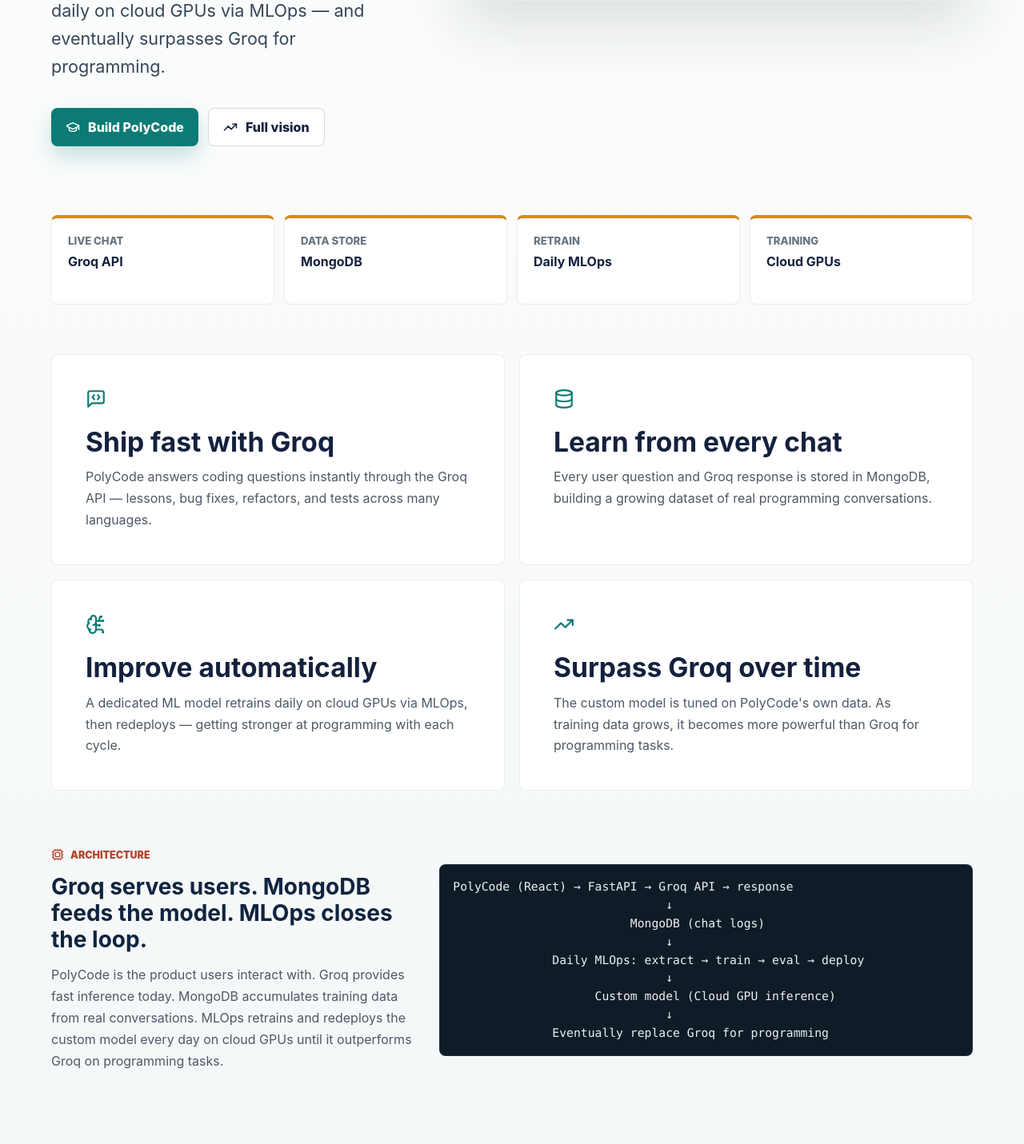
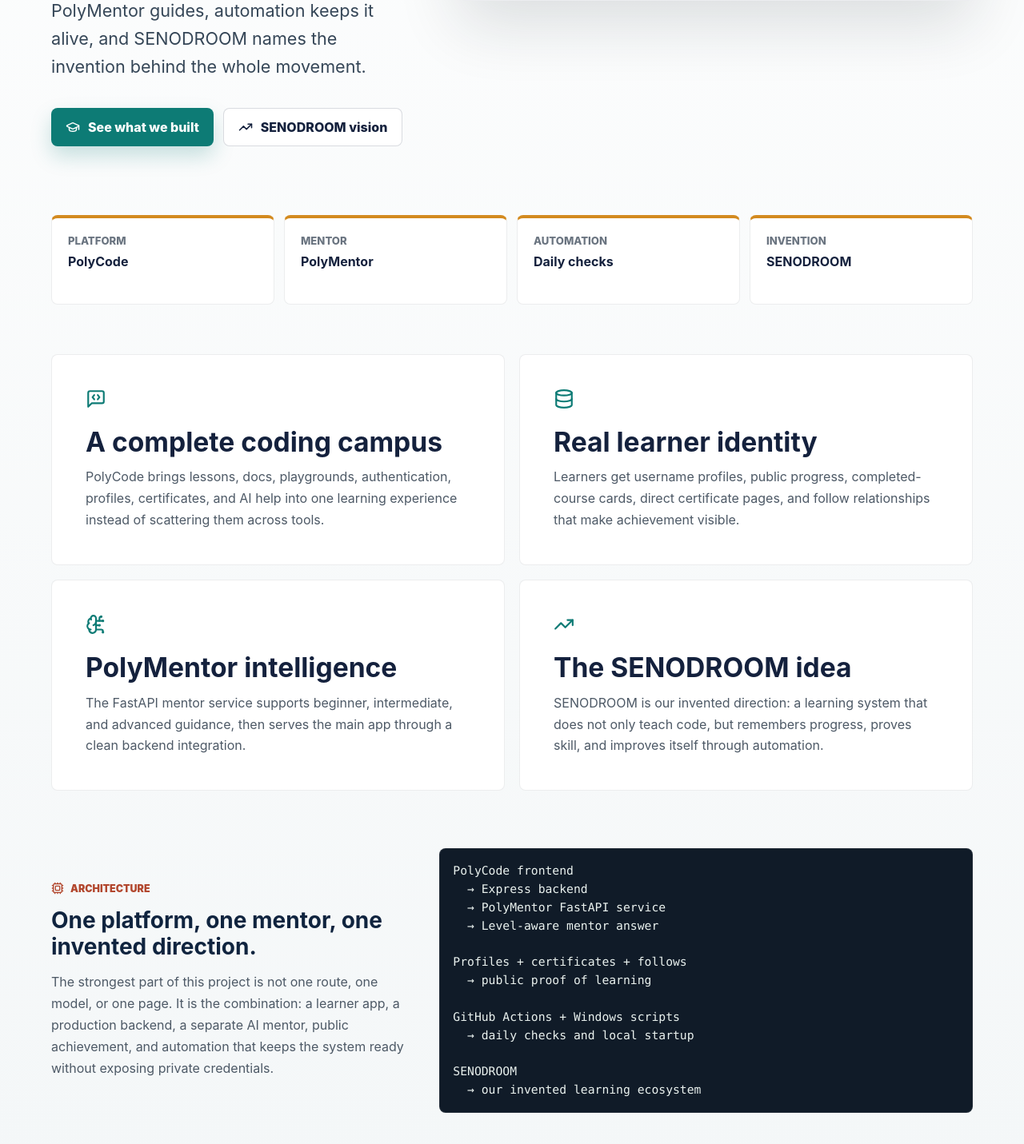
Before and after one commit to QuantumLogicsLabs/PolyMentor-Website, a React (Vite) app: page / in a window 1280 px wide. Shown: the part 683-2114 px from the top of the page at 80% size. Built offline with nearby package versions, Linux system fonts and the light colour scheme.

Commit message:
added something

```diff
--- a/src/App.jsx
+++ b/src/App.jsx
@@ -36,138 +36,138 @@
 ];
 
 const stats = [
-  { label: "Live chat", value: "Groq API" },
-  { label: "Data store", value: "MongoDB" },
-  { label: "Retrain", value: "Daily MLOps" },
-  { label: "Training", value: "Cloud GPUs" },
+  { label: "Platform", value: "PolyCode" },
+  { label: "Mentor", value: "PolyMentor" },
+  { label: "Automation", value: "Daily checks" },
+  { label: "Invention", value: "SENODROOM" },
 ];
 
 const missionCards = [
   {
     icon: MessageSquareCode,
-    title: "Ship fast with Groq",
-    text: "PolyCode answers coding questions instantly through the Groq API — lessons, bug fixes, refactors, and tests across many languages.",
+    title: "A complete coding campus",
+    text: "PolyCode brings lessons, docs, playgrounds, authentication, profiles, certificates, and AI help into one learning experience instead of scattering them across tools.",
   },
   {
     icon: Database,
-    title: "Learn from every chat",
-    text: "Every user question and Groq response is stored in MongoDB, building a growing dataset of real programming conversations.",
+    title: "Real learner identity",
+    text: "Learners get username profiles, public progress, completed-course cards, direct certificate pages, and follow relationships that make achievement visible.",
   },
   {
     icon: BrainCircuit,
-    title: "Improve automatically",
-    text: "A dedicated ML model retrains daily on cloud GPUs via MLOps, then redeploys — getting stronger at programming with each cycle.",
+    title: "PolyMentor intelligence",
+    text: "The FastAPI mentor service supports beginner, intermediate, and advanced guidance, then serves the main app through a clean backend integration.",
   },
   {
     icon: TrendingUp,
-    title: "Surpass Groq over time",
-    text: "The custom model is tuned on PolyCode's own data. As training data grows, it becomes more powerful than Groq for programming tasks.",
+    title: "The SENODROOM idea",
+    text: "SENODROOM is our invented direction: a learning system that does not only teach code, but remembers progress, proves skill, and improves itself through automation.",
   },
 ];
 
 const polycodeSteps = [
   {
     icon: KeyRound,
-    title: "1. Configure environment",
-    text: "Install the PolyCode backend, Groq SDK, and MongoDB driver. Set API keys and database connection strings.",
+    title: "1. Build the learner app",
+    text: "React powers the learner-facing website: routing, auth screens, language hubs, docs pages, profiles, certificates, and the draggable PolyMentor assistant.",
     command:
-      "python -m pip install -e .\npython -m pip install -r requirements-groq.txt\nexport GROQ_API_KEY=\"your_key\"\nexport MONGODB_URI=\"mongodb://localhost:27017/polycode\"",
+      "frontend/\n  React 19\n  AuthProvider + AssistantProvider\n  Lessons, profiles, certificates, playgrounds",
   },
   {
     icon: Server,
-    title: "2. Start PolyCode API",
-    text: "Run the FastAPI server. It handles chat requests through Groq and persists every conversation to MongoDB.",
+    title: "2. Connect the Express API",
+    text: "The backend handles auth, documents, chat, certificates, profile photos, follow/unfollow, and non-blocking identity sync with the main database.",
     command:
-      "uvicorn src.api.app:app --reload\n# Endpoints: /chat /review /teach",
+      "backend/\n  /api/auth\n  /api/documents\n  /api/chat\n  /api/certificates",
   },
   {
     icon: Database,
-    title: "3. MongoDB schema",
-    text: "Each chat document stores the user message, Groq response, language, difficulty level, timestamp, and session metadata.",
+    title: "3. Serve PolyMentor separately",
+    text: "PolyMentor runs as its own FastAPI AI mentor service, so the learning platform can evolve independently from the model and inference layer.",
     command:
-      "{\n  \"session_id\": \"...\",\n  \"user_message\": \"...\",\n  \"groq_response\": \"...\",\n  \"language\": \"python\",\n  \"level\": \"beginner\",\n  \"created_at\": \"2026-06-06T12:00:00Z\"\n}",
+      "PolyMentor/\n  GET /health\n  POST /chat\n  POST /analyze\n  level: beginner | intermediate | advanced",
   },
   {
     icon: CheckCircle2,
-    title: "4. Validate the pipeline",
-    text: "Send test chats, confirm Groq responses arrive quickly, and verify documents appear in MongoDB.",
+    title: "4. Automate the boring parts",
+    text: "GitHub Actions checks the deployed API daily, while a Windows script can start the local mentor on the laptop without opening any website.",
     command:
-      "python -m py_compile src/inference/pipeline.py src/api/app.py\nnpm --prefix website run build",
+      "GitHub Actions: deployed health + chat smoke test\nWindows Task Scheduler: local PolyMentor on port 9999",
   },
 ];
 
 const polycodeFlow = [
-  "User asks a coding question or pastes code on PolyCode.",
-  "PolyCode sends the request to Groq with tutor instructions and context.",
-  "Groq returns a fast, high-quality programming answer.",
-  "The full conversation pair is saved to MongoDB for future training.",
-  "Users get instant help; the dataset grows with every session.",
+  "A learner signs in, chooses a track, and studies through structured PolyCode pages.",
+  "Progress, profiles, following, and certificates turn learning into a public portfolio.",
+  "The assistant sends level-aware requests through the backend to PolyMentor.",
+  "PolyMentor answers as a focused coding mentor, not a generic chatbot.",
+  "Daily automation keeps the deployed service checked and the local laptop service easy to run.",
 ];
 
 const mlopsSteps = [
   {
-    title: "Schedule daily extraction",
+    title: "Daily deployed API checks",
     command:
-      "# Cron or Airflow DAG — runs every night\npython scripts/extract_training_data.py \\\n  --mongodb-uri $MONGODB_URI \\\n  --output data/processed/daily_train.json \\\n  --since yesterday",
+      ".github/workflows/polymentor-daily.yml\n\nChecks:\n  GET /health\n  POST /chat",
   },
   {
-    title: "Launch cloud GPU training",
+    title: "Laptop-local startup",
     command:
-      "# RunPod / Lambda / GCP / AWS\npython scripts/train_cloud.py \\\n  --data data/processed/daily_train.json \\\n  --base-model Qwen/Qwen2.5-Coder-7B-Instruct \\\n  --output models_saved/polycode-lora \\\n  --epochs 3",
+      "scripts/start-polymentor-local.ps1\n\nRuns Uvicorn locally\nAvoids duplicate servers\nWrites logs outside git",
   },
   {
-    title: "Evaluate against Groq baseline",
+    title: "Windows scheduled task",
     command:
-      "python scripts/evaluate_model.py \\\n  --checkpoint models_saved/polycode-lora \\\n  --benchmark data/processed/eval_set.json \\\n  --compare-groq",
+      "scripts/register-polymentor-daily-task.ps1\n\nExample:\n  -StartTime 09:00\n  -Port 9999",
   },
   {
-    title: "Redeploy if quality improves",
+    title: "Secret-safe operations",
     command:
-      "python scripts/deploy_model.py \\\n  --checkpoint models_saved/polycode-lora \\\n  --target hf://your-org/polycode-model \\\n  --promote-if-better-than-groq",
+      "Use .env.example for names only\nKeep real keys local\nNever publish credentials in guides",
   },
 ];
 
 const mlopsCycle = [
   {
     icon: Database,
-    title: "Extract",
-    text: "Pull new chat pairs from MongoDB since the last training run.",
+    title: "Check",
+    text: "GitHub Actions verifies the deployed PolyMentor API every day.",
   },
   {
     icon: Cpu,
-    title: "Train",
-    text: "Fine-tune the coding model on cloud GPUs with LoRA or full fine-tuning.",
+    title: "Start",
+    text: "Windows Task Scheduler can start the laptop-local mentor service automatically.",
   },
   {
     icon: CheckCircle2,
-    title: "Evaluate",
-    text: "Benchmark against Groq on programming tasks — bug fixes, code gen, explanations.",
+    title: "Protect",
+    text: "The automation is designed to avoid publishing secrets or generated local files.",
   },
   {
     icon: Rocket,
-    title: "Deploy",
-    text: "Push the improved checkpoint to inference and optionally route traffic from Groq.",
+    title: "Improve",
+    text: "Each layer can be upgraded independently: frontend, backend, mentor API, and model pipeline.",
   },
 ];
 
 const deployPolycodeSteps = [
   {
-    title: "Prepare production secrets",
+    title: "Document environment names only",
     command:
-      "GROQ_API_KEY=your_groq_key\nGROQ_MODEL=llama-3.3-70b-versatile\nMONGODB_URI=mongodb+srv://user:pass@cluster/?retryWrites=true&w=majority\nMONGODB_DB=polycode\nMONGODB_COLLECTION=pormpts",
+      ".env.example\n\nDocument required variable names.\nDo not publish real values.\nDo not paste production credentials.",
   },
   {
-    title: "Install and run the API",
+    title: "Run the deployed health workflow",
     command:
-      "python -m pip install -e .\npython -m pip install -r requirements.txt\nuvicorn src.api.app:app --host 0.0.0.0 --port 8000",
+      ".github/workflows/polymentor-daily.yml\n\nRuns daily in GitHub Actions\nAlso supports manual workflow_dispatch",
   },
   {
-    title: "Export cleaned MongoDB prompts",
+    title: "Start the local mentor",
     command:
-      "python scripts/export_mongodb_prompts.py\n# Reads: polycode/pormpts\n# Writes: data/processed/mongodb_prompts.json",
+      "powershell -ExecutionPolicy Bypass \\\n  -File .\\scripts\\start-polymentor-local.ps1 \\\n  -Port 9999",
   },
   {
-    title: "Deploy the website",
+    title: "Build the guide website",
     command:
       "npm --prefix website install\nnpm --prefix website run build\n# Host website/dist on Vercel, Netlify, or any static host",
   },
@@ -175,34 +175,34 @@
 
 const deployModelSteps = [
   {
-    title: "Train from MongoDB conversations",
+    title: "Frontend learning experience",
     command:
-      "export FETCH_MONGODB_PROMPTS=1\nbash scripts/train.sh\n# Output: models_saved/polymentor-chatbot-lora",
+      "Auth, lessons, docs hub, profile pages,\nfollow/unfollow, certificates,\nassistant level selector, draggable dock",
   },
   {
-    title: "Run scheduled extraction in GitHub Actions",
+    title: "Backend platform API",
     command:
-      "# Add GitHub repository secret:\nMONGODB_URI=mongodb+srv://user:pass@cluster/?retryWrites=true&w=majority\n\n# Workflow:\n.github/workflows/mongodb-prompts-pipeline.yml",
+      "Express routes for auth, documents,\nchat, playground, challenges,\ncertificates, and profile media",
   },
   {
-    title: "Keep cleanup reporting enabled",
+    title: "PolyMentor AI service",
     command:
-      "python scripts/maintenance_cleanup.py --min-mb 50\n# Removes generated caches\n# Reports large folders like models_saved, venv312, venv",
+      "FastAPI mentor API with /chat,\n/analyze, /languages, /learn/*,\nand level-aware guidance",
   },
   {
-    title: "Deploy model only after evaluation",
+    title: "Automation layer",
     command:
-      "# Keep Groq as production runtime first.\n# Promote the local LoRA adapter only after benchmark quality improves.\n# Use a GPU endpoint for custom inference.",
+      "Daily GitHub Actions checks\nLocal Windows scheduled startup\nNo credentials in public docs",
   },
 ];
 
 const deploymentChecklist = [
-  "MongoDB Atlas collection exists as polycode/pormpts.",
-  "Repository secret MONGODB_URI is configured for GitHub Actions.",
-  "API host has GROQ_API_KEY and MongoDB credentials.",
-  "Static website build passes with npm --prefix website run build.",
-  "Cleaned prompts export to data/processed/mongodb_prompts.json.",
-  "Training runs only on a CUDA/GPU-capable environment.",
+  "The public website explains capabilities without exposing credentials.",
+  "GitHub Actions checks the deployed PolyMentor API daily.",
+  "The laptop startup script runs PolyMentor locally on the selected port.",
+  "Generated `.venv/` and `logs/` folders stay out of git.",
+  "Frontend, backend, and PolyMentor can be improved independently.",
+  "SENODROOM is presented as the invention behind the learning ecosystem.",
 ];
 
 const languages = [
@@ -227,35 +227,35 @@
 const visionPhases = [
   {
     icon: Zap,
-    title: "Phase 1 — Groq-first PolyCode",
-    text: "Launch PolyCode with Groq for instant coding help. MongoDB captures every conversation from day one.",
+    title: "Phase 1 — PolyCode foundation",
+    text: "Create the complete learning platform: lessons, docs, auth, profiles, progress, certificates, and assistant access.",
   },
   {
     icon: RefreshCw,
-    title: "Phase 2 — Daily MLOps loop",
-    text: "Automated pipeline extracts MongoDB data, trains on cloud GPUs, evaluates, and redeploys every 24 hours.",
+    title: "Phase 2 — PolyMentor intelligence",
+    text: "Connect a dedicated FastAPI mentor service that teaches at beginner, intermediate, and advanced levels.",
   },
   {
     icon: BrainCircuit,
-    title: "Phase 3 — Hybrid inference",
-    text: "Route a growing share of traffic to the custom model as it proves equal or better on programming benchmarks.",
+    title: "Phase 3 — Automation everywhere",
+    text: "Let GitHub Actions check the deployed API and Windows Task Scheduler run the laptop service without manual website visits.",
   },
   {
     icon: TrendingUp,
-    title: "Phase 4 — Custom model leads",
-    text: "PolyCode's own model surpasses Groq for programming — trained on real user data, optimized for code tutoring.",
+    title: "Phase 4 — SENODROOM",
+    text: "Turn the platform into an invented learning system where mentorship, proof, identity, and automation move together.",
   },
 ];
 
 const conceptsCovered = [
-  "Groq API integration for fast LLM responses",
-  "MongoDB for persistent chat storage and dataset building",
-  "Data extraction and preprocessing pipelines",
-  "LoRA / full fine-tuning on cloud GPUs",
-  "MLOps automation — scheduling, CI/CD, monitoring",
-  "Model evaluation and A/B comparison against Groq",
-  "Automated redeployment and traffic routing",
-  "Full-stack deployment — API, frontend, inference",
+  "React learning platform with route-based course experiences",
+  "Express API for auth, docs, chat, profiles, follows, and certificates",
+  "FastAPI PolyMentor service with level-aware coding guidance",
+  "Public profile URLs, completed-course cards, and direct certificates",
+  "Draggable assistant dock with persistent user level selection",
+  "Main database identity sync without blocking PolyCode users",
+  "GitHub Actions daily deployed health and chat smoke checks",
+  "Windows Task Scheduler local startup on the selected laptop port",
 ];
 
 function Layout({ children }) {
@@ -311,11 +311,11 @@
 
 function HeroVisual() {
   const nodes = [
-    { icon: MessageSquareCode, label: "PolyCode", sub: "User chat" },
-    { icon: Zap, label: "Groq API", sub: "Live answers" },
-    { icon: Database, label: "MongoDB", sub: "Store chats" },
-    { icon: Cpu, label: "Cloud GPU", sub: "Daily train" },
-    { icon: BrainCircuit, label: "Custom ML", sub: "Beat Groq" },
+    { icon: MessageSquareCode, label: "PolyCode", sub: "Learn" },
+    { icon: Server, label: "Backend", sub: "Connect" },
+    { icon: BrainCircuit, label: "PolyMentor", sub: "Guide" },
+    { icon: RefreshCw, label: "Automation", sub: "Run daily" },
+    { icon: Sparkles, label: "SENODROOM", sub: "Invented vision" },
   ];
 
   return (
@@ -348,22 +348,22 @@
         <img className="hero-logo" src={logoPath} alt="PolyMentor logo" />
         <p className="eyebrow">
           <Sparkles size={16} aria-hidden="true" />
-          Groq today. Custom model tomorrow.
+          PolyCode. PolyMentor. SENODROOM.
         </p>
         <h1>PolyMentor</h1>
         <p className="hero-text">
-          PolyCode powers coding help through Groq and stores every conversation in
-          MongoDB. A custom ML model retrains daily on cloud GPUs via MLOps — and
-          eventually surpasses Groq for programming.
+          We built more than a developer guide: we built the story of a complete
+          coding education ecosystem. PolyCode teaches, PolyMentor guides, automation
+          keeps it alive, and SENODROOM names the invention behind the whole movement.
         </p>
         <div className="hero-actions">
           <NavLink to="/polycode" className="primary-action">
             <GraduationCap size={18} aria-hidden="true" />
-            Build PolyCode
+            See what we built
           </NavLink>
           <NavLink to="/vision" className="secondary-action">
             <TrendingUp size={18} aria-hidden="true" />
-            Full vision
+            SENODROOM vision
           </NavLink>
         </div>
       </div>
@@ -402,23 +402,27 @@
             <Cpu size={16} aria-hidden="true" />
             Architecture
           </p>
-          <h2>Groq serves users. MongoDB feeds the model. MLOps closes the loop.</h2>
+          <h2>One platform, one mentor, one invented direction.</h2>
           <p className="band-text">
-            PolyCode is the product users interact with. Groq provides fast inference
-            today. MongoDB accumulates training data from real conversations. MLOps
-            retrains and redeploys the custom model every day on cloud GPUs until it
-            outperforms Groq on programming tasks.
+            The strongest part of this project is not one route, one model, or one
+            page. It is the combination: a learner app, a production backend, a separate
+            AI mentor, public achievement, and automation that keeps the system ready
+            without exposing private credentials.
           </p>
         </div>
-        <pre>{`PolyCode (React) → FastAPI → Groq API → response
-                              ↓
-                         MongoDB (chat logs)
-                              ↓
-              Daily MLOps: extract → train → eval → deploy
-                              ↓
-                    Custom model (Cloud GPU inference)
-                              ↓
-              Eventually replace Groq for programming`}</pre>
+        <pre>{`PolyCode frontend
+  → Express backend
+  → PolyMentor FastAPI service
+  → Level-aware mentor answer
+
+Profiles + certificates + follows
+  → public proof of learning
+
+GitHub Actions + Windows scripts
+  → daily checks and local startup
+
+SENODROOM
+  → our invented learning ecosystem`}</pre>
       </section>
     </Layout>
   );
@@ -430,12 +434,13 @@
       <section className="page-heading compact">
         <p className="eyebrow">
           <GitBranch size={16} aria-hidden="true" />
-          PolyCode setup
+          What we built
         </p>
-        <h1>Build the chat website with Groq API and MongoDB storage.</h1>
+        <h1>PolyCode is not a simple course site. It is a full learning platform.</h1>
         <p className="page-subtext">
-          PolyCode is the user-facing coding tutor. Groq handles live chat. MongoDB
-          stores every conversation so the ML model can learn from real usage.
+          The platform combines structured learning, real accounts, social profiles,
+          certificate proof, follow relationships, a coding assistant, and an AI mentor
+          service. That is why it feels like a product, not a demo.
         </p>
       </section>
       <section className="section start-list">
@@ -471,12 +476,13 @@
       <section className="page-heading">
         <p className="eyebrow">
           <RefreshCw size={16} aria-hidden="true" />
-          Daily MLOps pipeline
+          Automation
         </p>
-        <h1>Extract MongoDB chats, retrain on cloud GPUs, redeploy automatically.</h1>
+        <h1>Automation makes PolyMentor feel alive without manual website visits.</h1>
         <p className="page-subtext">
-          The ML model does not serve users directly at first. It pulls Groq conversation
-          data from MongoDB, retrains every day, and redeploys when quality improves.
+          GitHub Actions handles deployed API checks. Windows scripts handle the laptop
+          startup path. Together they create a practical daily workflow while keeping
+          private credentials out of the website.
         </p>
       </section>
       <section className="section cycle-grid">
@@ -503,10 +509,9 @@
       <section className="section note-band">
         <CheckCircle2 size={24} aria-hidden="true" />
         <p>
-          Use cloud GPU providers like RunPod, Lambda Labs, GCP Vertex AI, or AWS
-          SageMaker for training. Schedule the pipeline with cron, GitHub Actions, or
-          Airflow. Groq stays the live backend until the custom model beats it on eval
-          benchmarks.
+          GitHub Actions works in the cloud for repository and deployed-service tasks.
+          It does not start services on a personal laptop unless a self-hosted runner is
+          installed. For the laptop, Windows Task Scheduler is the right tool.
         </p>
       </section>
     </Layout>
@@ -521,21 +526,19 @@
           <UploadCloud size={16} aria-hidden="true" />
           Deployment
         </p>
-        <h1>Deploy PolyMentor with Groq, MongoDB prompts, and retraining automation.</h1>
+        <h1>Deploy the public story without leaking private setup details.</h1>
         <p className="page-subtext">
-          Production serves users through the Groq-powered FastAPI backend while
-          MongoDB stores conversations in <strong>polycode/pormpts</strong>. The
-          training pipeline exports those prompts, cleans them, and feeds them into
-          the local LoRA trainer when a GPU environment is available.
+          The guide explains the architecture, the daily checks, the local script, and
+          the product value. It intentionally documents variable names and workflows
+          without showing real tokens, keys, connection strings, or private credentials.
         </p>
       </section>
       <section className="section note-band deploy-note">
         <Wrench size={24} aria-hidden="true" />
         <p>
-          GitHub Actions can run the prompt export and cleanup report on a schedule,
-          but it cannot run every 15 seconds. The workflow uses GitHub's supported
-          5-minute cron interval. Full model retraining should run on a GPU machine
-          or cloud GPU service, not on a normal scheduled GitHub runner.
+          The best developer guides are honest: GitHub Actions is excellent for daily
+          deployed checks, builds, and repository automation. Laptop-local services are
+          better handled by the provided PowerShell scripts and Windows Task Scheduler.
         </p>
       </section>
       <section className="section deploy-layout">
@@ -594,12 +597,13 @@
       <section className="page-heading compact">
         <p className="eyebrow">
           <TrendingUp size={16} aria-hidden="true" />
-          Long-term vision
+          SENODROOM vision
         </p>
-        <h1>From Groq-powered chatbot to the best programming model.</h1>
+        <h1>SENODROOM is the invention: a smarter way to turn learning into proof.</h1>
         <p className="page-subtext">
-          PolyMentor covers the full stack — API integration, data engineering,
-          machine learning, MLOps, cloud GPUs, and deployment — in one cohesive project.
+          SENODROOM is our name for the system we invented here: AI mentorship,
+          structured education, public identity, certificates, follow networks, and
+          automation working together as one persuasive learning engine.
         </p>
       </section>
       <section className="section roadmap-list">
```
